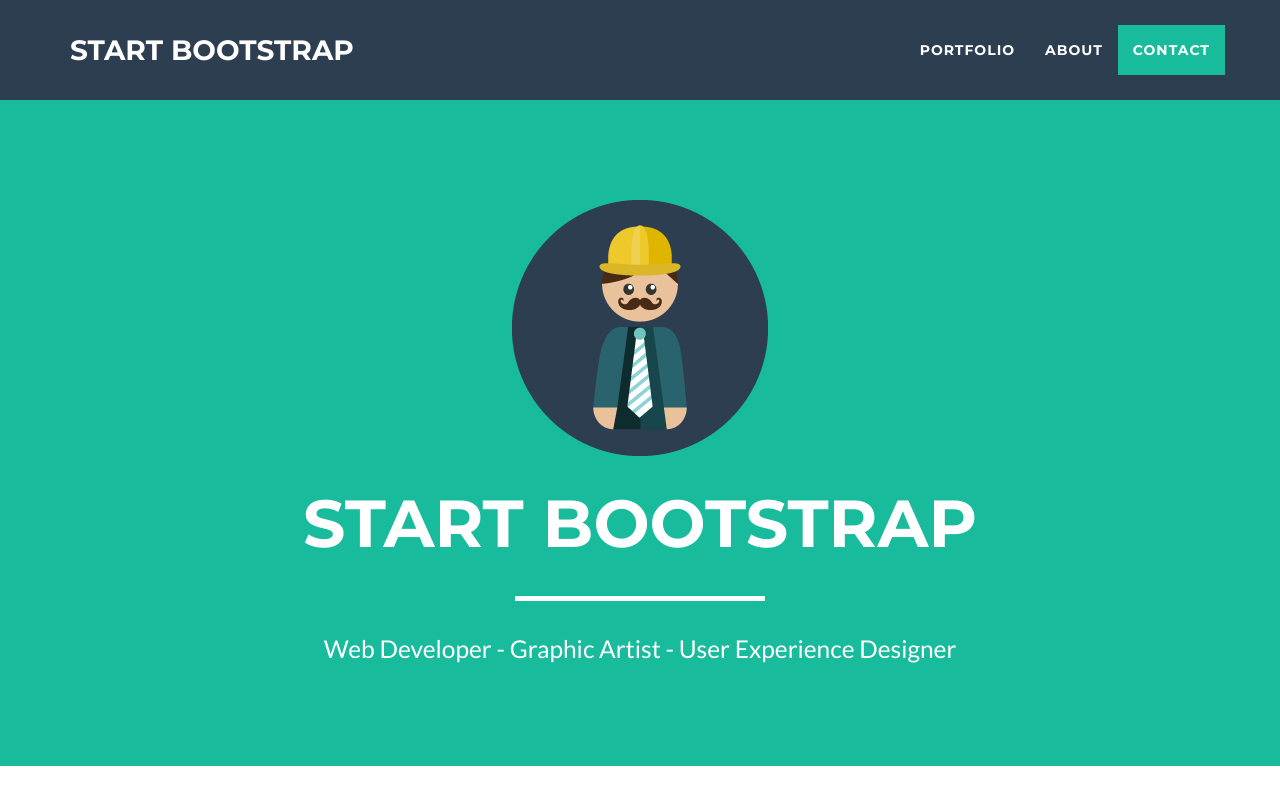
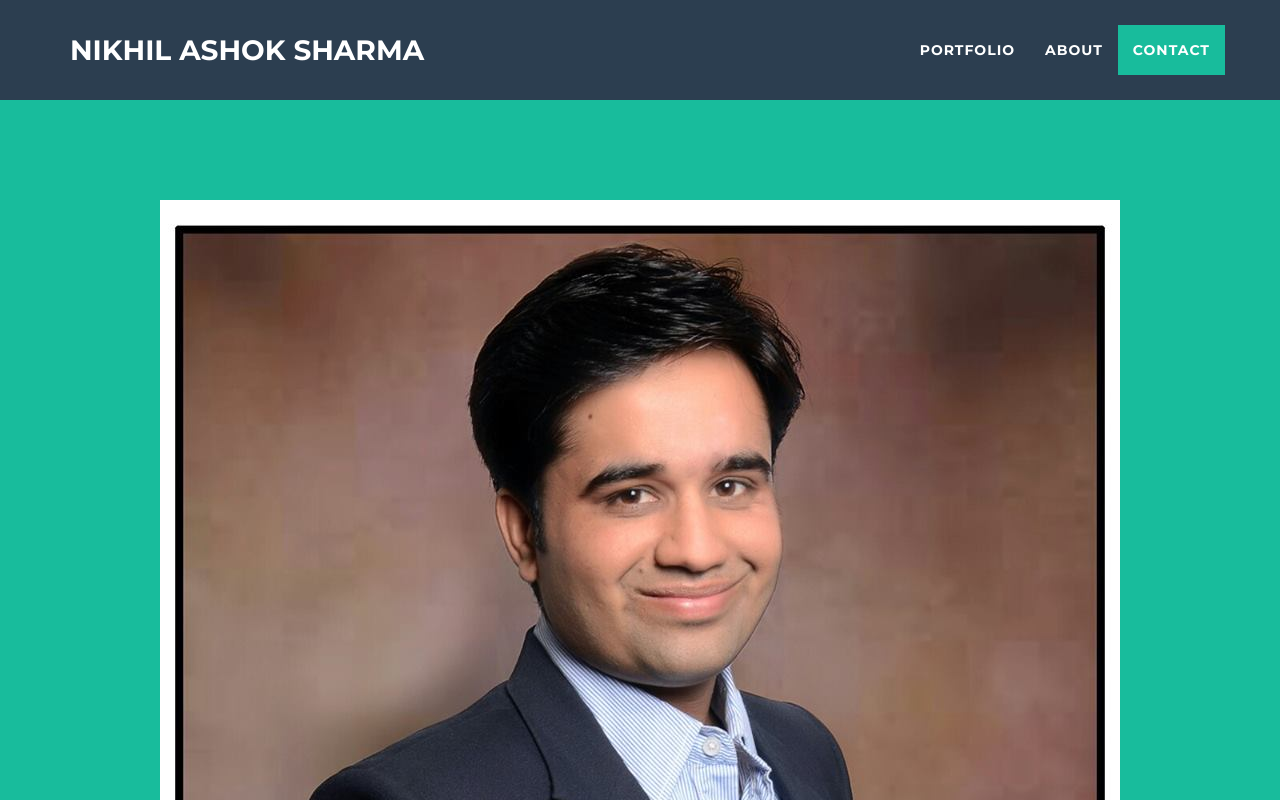
Before and after one commit to nikhilashoksharma/nikhilashoksharma.github.io, a website: page pages/index.html in a window 1280 px wide. Shown: the top 800 px of the page. Drawn offline with nearby package versions, Linux system fonts and the light colour scheme; files that its build step writes are made by us from their sources.

Commit message:
Custom info added

```diff
--- a/pages/index.html
+++ b/pages/index.html
@@ -9,7 +9,7 @@
     <meta name="description" content="">
     <meta name="author" content="">
 
-    <title>Freelancer - Start Bootstrap Theme</title>
+    <title>Nikhil Ashok Sharma</title>
 
     <!-- Bootstrap Core CSS -->
     <link href="../vendor/bootstrap/css/bootstrap.min.css" rel="stylesheet">
@@ -41,7 +41,7 @@
                 <button type="button" class="navbar-toggle" data-toggle="collapse" data-target="#bs-example-navbar-collapse-1">
                     <span class="sr-only">Toggle navigation</span> Menu <i class="fa fa-bars"></i>
                 </button>
-                <a class="navbar-brand" href="#page-top">Start Bootstrap</a>
+                <a class="navbar-brand" href="#page-top">Nikhil Ashok Sharma</a>
             </div>
 
             <!-- Collect the nav links, forms, and other content for toggling -->
@@ -71,9 +71,9 @@
         <div class="container">
             <div class="row">
                 <div class="col-lg-12">
-                    <img class="img-responsive" src="../img/profile.png" alt="">
+                    <img class="img-responsive" src="../img/profile.jpg" alt="">
                     <div class="intro-text">
-                        <span class="name">Start Bootstrap</span>
+                        <span class="name">Nikhil Sharma</span>
                         <hr class="star-light">
                         <span class="skills">Web Developer - Graphic Artist - User Experience Designer</span>
                     </div>
```
Also changed, not shown: img/profile.jpg (added), img/profile.png (deleted).
